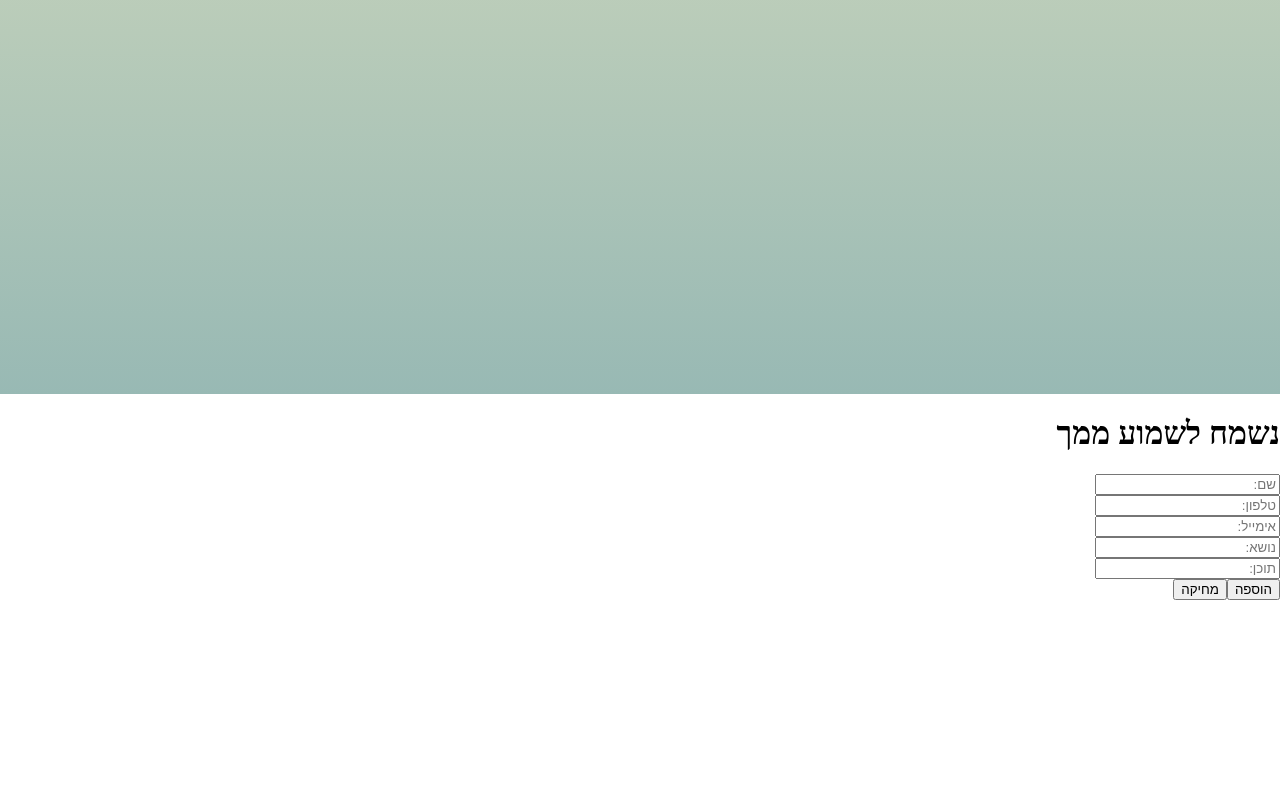
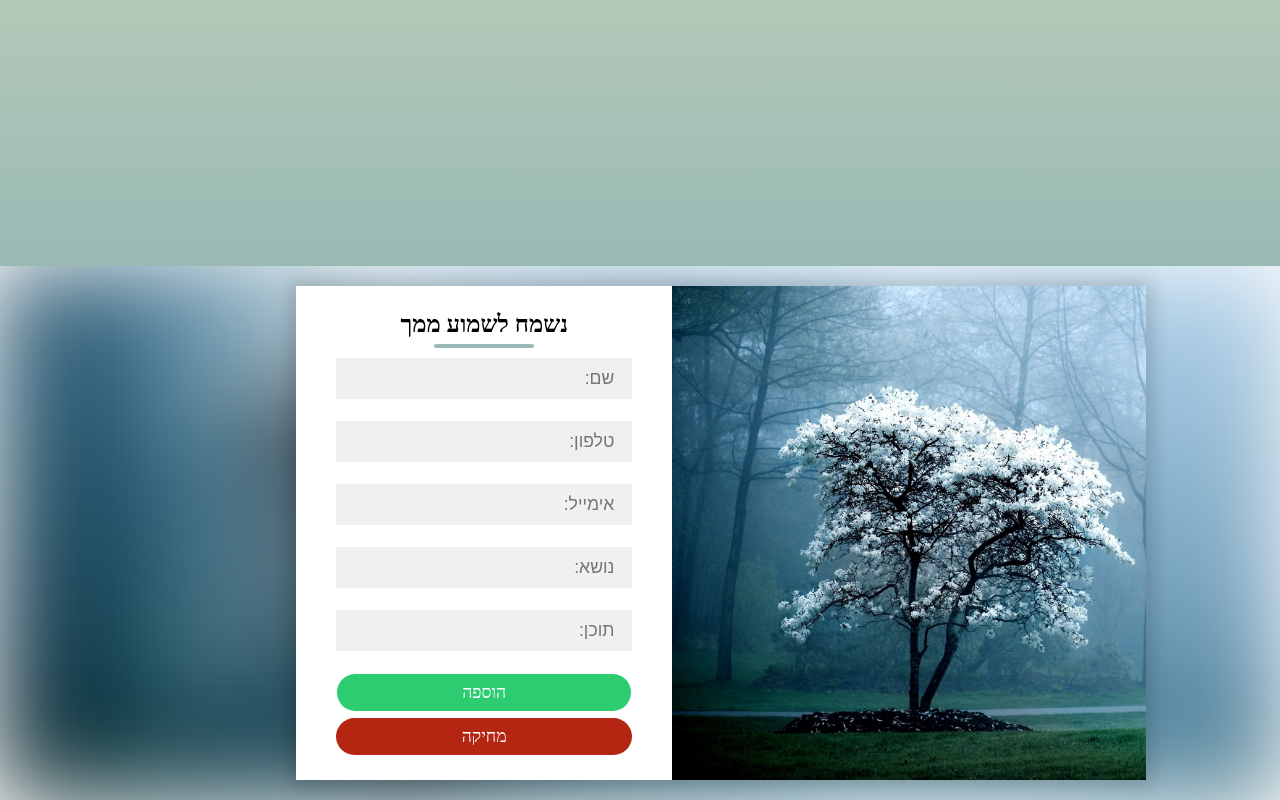
Before and after one commit to YaliSoltz/sof-hadereh, a React (Create React App) app in the folder client/: page / in a window 1280 px wide. Shown: the part 530-1330 px from the top of the page. Before the commit the page ends 1130 px from the top, so only its background shows below. Built offline with nearby package versions, Linux system fonts and the light colour scheme; no server answers.

Commit message:
finished css on contactUs

```diff
--- a/client/src/comp-user/contactUs.jsx
+++ b/client/src/comp-user/contactUs.jsx
@@ -42,8 +42,11 @@ const ContactUs = () => {
 
   // }, [errors]);
   return (
-      <div className="form m-3">
-        <h1> נשמח לשמוע ממך</h1>
+      <div className="container">
+        <div className="contact-box">
+        <div className="left"></div>
+        <div className="right">
+        <h2> נשמח לשמוע ממך</h2>
         <form
           id="form"
           onSubmit={(e) => {
@@ -53,7 +56,7 @@ const ContactUs = () => {
         >
           <input
             type="text"
-            className="form-control mb-3"
+            class="field"
             placeholder="שם:"
             // required
             name="name"
@@ -63,13 +66,12 @@ const ContactUs = () => {
             }
 
           />
-          {errors.name && <p> {errors.name}</p> }
-          <br/>
+          {errors.name && <p className="error"> {errors.name}</p> }
           <input
 
             id="phone"
             type="number"
-            className="form-control mb-3"
+            class="field"
             placeholder="טלפון:"
             minLength={10}
             // required
@@ -78,11 +80,10 @@ const ContactUs = () => {
             onChange={(e) =>
               setNewContactUs({...newContactUs,phoneNumber:e.target.value})            }
           />
-           {errors.phoneNumber && <p> {errors.phoneNumber}</p> }
-          <br/>
+           {errors.phoneNumber && <p className="error"> {errors.phoneNumber}</p> }
           <input
             type="email"
-            className="form-control mb-3"
+            class="field"
             placeholder="אימייל:"
             // required
             name="email"
@@ -90,11 +91,10 @@ const ContactUs = () => {
             onChange={(e) =>
               setNewContactUs({...newContactUs,email:e.target.value})            }
           />
-          {errors.email && <p> {errors.email}</p> }
-          <br/>
+          {errors.email && <p className="error"> {errors.email}</p> }
           <input
             type="text"
-            className="form-control mb-3"
+            class="field"
             placeholder="נושא:"
             // required
             name="subject"
@@ -102,11 +102,10 @@ const ContactUs = () => {
             onChange={(e) =>
               setNewContactUs({...newContactUs,subject:e.target.value})            }
           />
-          {errors.subject && <p> {errors.subject}</p> }
-          <br/>
+          {errors.subject && <p className="error"> {errors.subject}</p> }
           <input
             type="text"
-            className="form-control mb-3"
+            class="field"
             placeholder="תוכן:"
             // required
             name="content"
@@ -114,19 +113,20 @@ const ContactUs = () => {
             onChange={(e) =>
               setNewContactUs({...newContactUs,content:e.target.value})            }
           />
-          <br/>
-          {errors.content && <p> {errors.content}</p> }
-          <button type="submit" className="btn btn-primary m-2">
+
+          {errors.content && <p className="error"> {errors.content}</p> }
+
+          <button className='add' type="submit">
             הוספה
+          </button>
+          <button  className="delete" type="reset" >
+            מחיקה
           </button>
 
 
-          <button type="reset" className="btn btn-secondary m-2">
-            מחיקה
-          </button>
-         <alert> </alert>
-
         </form>
+          </div>
+        </div>
       </div>
 
   );
--- a/client/src/comp-user/validation.js
+++ b/client/src/comp-user/validation.js
@@ -1,3 +1,4 @@
+// validtion file for user input in contactUs
 const Validation=(newContactUs)=>{
 let errors={};
 if (!newContactUs.name){
--- a/client/src/css/User.css
+++ b/client/src/css/User.css
@@ -1,3 +1,9 @@
+*{
+	padding: 0;
+	margin: 0;
+	box-sizing: border-box;
+
+}
 .Main {
   min-height: 92vh;
   background: #ffffe8;
@@ -16,10 +22,10 @@
   /* background: rgb(40, 39, 36); */
 }
 
-body {
-  overflow-x: hidden;
-  word-wrap: break-word;
-  margin: 0;
+
+body{
+	height: 100vh;
+	width: 100%;
 }
 
 /* ---------------------------------------------------personalSharing------------------------------- */
@@ -203,3 +209,144 @@ body {
     grid-template-columns: 1fr;
   }
 }
+/* ----------------------------------------contactUs------------------------- */
+.error{
+  color: red;
+}
+
+.container{
+	position: relative;
+	width: 100%;
+	height: 100%;
+	display: flex;
+	justify-content: center;
+	align-items: center;
+	padding: 20px 100px;
+}
+.container:after{
+	content: '';
+	position: absolute;
+	width: 100%;
+	height: 100%;
+	left: 0;
+	top: 0;
+	background: url("../images/1.jpg") no-repeat center;
+	background-size: cover;
+	filter: blur(50px);
+	z-index: -1;
+}
+.contact-box{
+	max-width: 850px;
+	display: grid;
+	grid-template-columns: repeat(2, 1fr);
+	justify-content: center;
+	align-items: center;
+	text-align: center;
+	background-color: #fff;
+	box-shadow: 0px 0px 19px 5px rgba(0,0,0,0.19);
+  margin-left: 15%;
+}
+.right{
+	padding: 25px 40px;
+}
+
+h2{
+	position: relative;
+	padding: 0 0 10px;
+	margin-bottom: 10px;
+}
+h2:after{
+	content: '';
+    position: absolute;
+    left: 50%;
+    bottom: 0;
+    transform: translateX(-50%);
+    height: 4px;
+    width: 100px;
+    border-radius: 2px;
+    background-color: #98b9b4;
+}
+
+.field{
+	width: 100%;
+	border: 2px solid rgba(0, 0, 0, 0);
+	outline: none;
+	background-color: rgba(230, 230, 230, 0.6);
+	padding: 0.5rem 1rem;
+	font-size: 1.1rem;
+	margin-bottom: 22px;
+	transition: .3s;
+}
+
+.field:hover{
+	background-color: rgba(0, 0, 0, 0.1);
+}
+.field:focus{
+  border: 2px solid rgba(30,85,250,0.47);
+  background-color: #fff;
+}
+
+
+@media screen and (max-width: 880px){
+	.contact-box{
+		grid-template-columns: 1fr;
+	}
+	.left{
+		height: 200px;
+	}
+}
+.add {
+  --color: #00A97F;
+  padding: 0.8em 1.7em;
+  background-color: transparent;
+  border-radius: .3em;
+  position: relative;
+  overflow: hidden;
+  cursor: pointer;
+  transition: .5s;
+  font-weight: 400;
+  font-size: 17px;
+  border: 1px solid;
+  font-family: inherit;
+  text-transform: uppercase;
+  color: var(--color);
+  z-index: 1;
+ }
+ .left{
+	background:url("../images/1.jpg") no-repeat ;
+	background-size: cover;
+  width: 37vw;
+	height: 100%;
+}
+
+ .add{
+  width: 100%;
+	padding: 0.5rem 1rem;
+	background-color: #2ecc71;
+	color: #fff;
+	font-size: 1.1rem;
+	border-radius: 25px;
+	outline: none;
+	cursor: pointer;
+	transition: .3s;
+ }
+ .add:hover{
+  background-color: #27ae60;
+}
+.delete{
+  width: 100%;
+	padding: 0.5rem 1rem;
+	background-color: #b42512;
+	color: #fff;
+	font-size: 1.1rem;
+	border-radius: 25px;
+	outline: none;
+  border: #fff;
+  font-family: 'Times New Roman', Times, serif;
+	cursor: pointer;
+	transition: .3s;
+  margin-top: 2%;
+}
+.delete:hover{
+  background-color: #83140c;
+}
```
Also changed, not shown: client/src/images/1.jpg (added).
